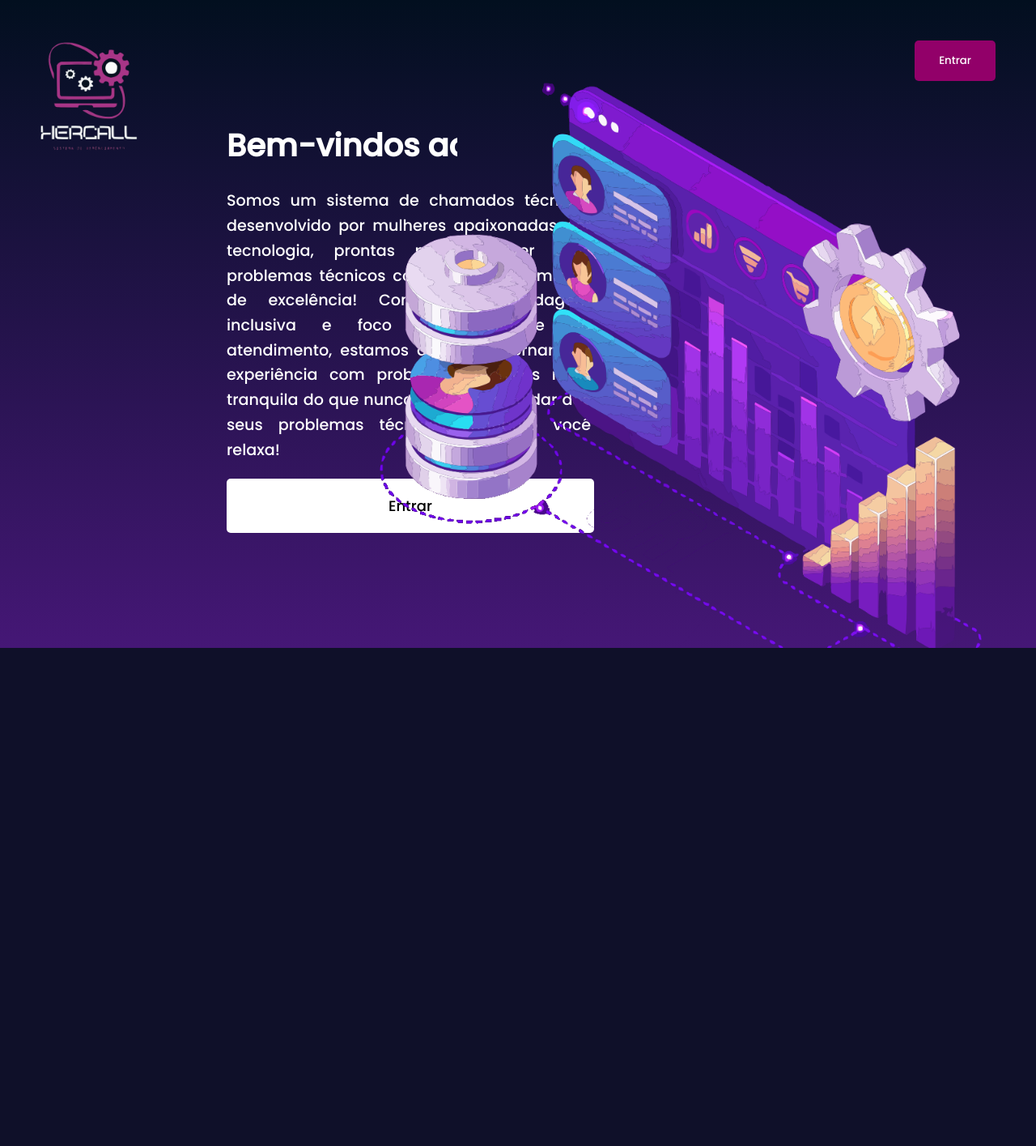
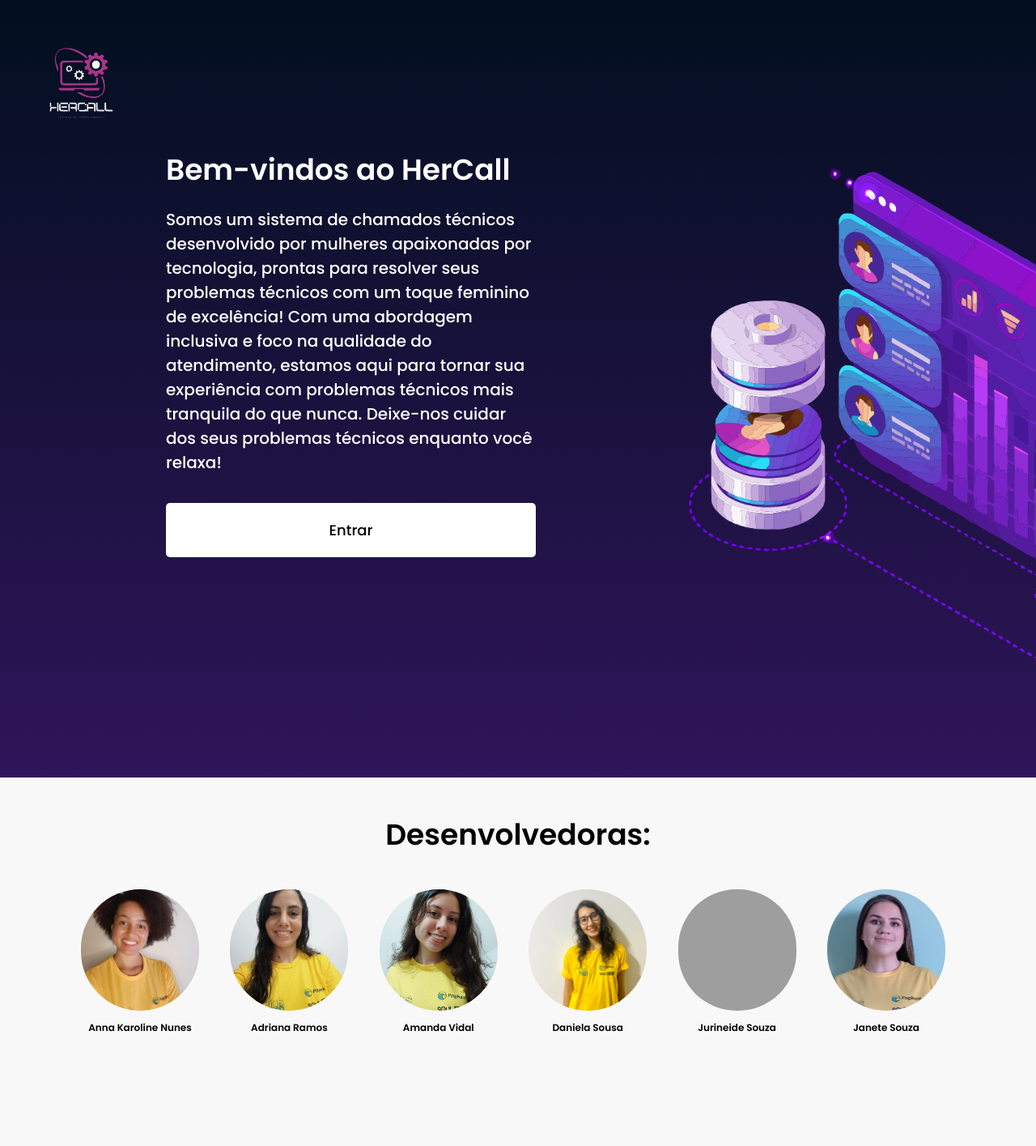
Before and after one commit to Adrianaramss/hercall, a Spring app: template src/main/resources/templates/homepage.html in a window 1280 px wide. Shown: the whole page at 81% size. Before the commit the page ends 800 px from the top, so only its background shows below. Run offline with Thymeleaf, Linux system fonts and the light colour scheme; the template is opened without the code that fills it, so the values that code supplies are empty; grey boxes are pictures that could not be loaded.

Commit message:
fotos de perfil adicionadas e alteraçoes na homePage ( area quem somos) e reoganização do codigo

```diff
--- a/src/main/resources/templates/homepage.html
+++ b/src/main/resources/templates/homepage.html
@@ -1,17 +1,22 @@
 <!DOCTYPE html>
 <html lang="en">
 <head>
-    <meta charset="UTF-8">
-    <title>Home</title>
+    <meta charset="UTF-8" />
+    <meta name="viewport" content="width=device-width, initial-scale=1.0" />
+    <title>homePage</title>
+    <link rel="stylesheet" href="https://fonts.googleapis.com/css2?family=Poppins:wght@500;600&display=swap" />
     <style>
-        @import url('https://fonts.googleapis.com/css2?family=Poppins:ital,wght@0,300;1,300&display=swap');
- @import url('https://fonts.googleapis.com/css2?family=Poppins:ital,wght@0,500;1,500&display=swap');
+        html, body {
+            margin: 0;
+            padding: 0;
+            height: 100%;
+        }
+        .main-container {
+            background: linear-gradient(#020f1f, #451776);
+            position: relative;
+            overflow: hidden;
+        }
 
-body {
- background: linear-gradient(#020F1F, #451776);
- height: 100vh;
- margin: 0;
-}
         @keyframes typing {
         0% {
             width: 0;
@@ -25,51 +30,143 @@ body {
             border-color: transparent;
         }
     }
-h1 {
-        font-size: 2em;
-        color: white;
+        .logo {
+            width: 131px;
+            height: 111px;
+            background-position: center;
+            background-image: url(hercall.png);
+            background-size: cover;
+            background-repeat: no-repeat;
+            position: absolute;
+            top: 48px;
+            left: 35px;
+            z-index: 16;
+        }
+        .container-quem-somos {
+            max-width: 100%;
+            height: 455px;
+            font-size: 0;
+            background-color: #f8f8f8;
+            position: relative;
+            overflow: visible auto;
+            margin: 960px 0 0 0;
+        }
+        .titulo {
+            display: flex;
+            height: 60px;
+            justify-content: flex-start;
+            align-items: flex-start;
+            font-family: "Poppins", sans-serif;
+            font-size: 36px;
+            font-weight: 600;
+            line-height: 54px;
+            color: #ffffff;
+            position: absolute;
+            top: 159px;
+            left: 205px;
+            text-align: left;
+            white-space: nowrap;
+            z-index: 22;
+            animation: typing 4s steps(30, end) infinite, blink-caret 0.75s step-end infinite;
+        }
+        .subtitulo {
+            display: flex;
+            width: 457px;
+            height: 320px;
+            align-items: flex-start;
+            font-family: "Poppins", sans-serif;
+            font-size: 20px;
+            font-weight: 500;
+            line-height: 30px;
+            color: #ffffff;
+            position: absolute;
+            top: 239px;
+            left: 205px;
+            text-align: justified;
+            z-index: 1;
+        }
+        .img-engrenagem {
+            width: 663px;
+            height: 650px;
+            background-position: center;
+            background-image: url(engrenagem.png);
+            background-size: cover;
+            background-repeat: no-repeat;
+            position: absolute;
+            top: 189px;
+            left: 850px;
+            z-index: 23;
+        }
+        .titulo-desenvolvedoras {
+            display: flex;
+            width: 100%;
+            height: 62px;
+            justify-content: center;
+            align-items: flex-start;
+            font-family: "Poppins", sans-serif;
+            font-size: 36px;
+            font-weight: 600;
+            line-height: 54px;
+            color: #000000;
+            position: relative;
             text-align: center;
             white-space: nowrap;
-        overflow: hidden;
-        border-right: 0.15em solid white;
-        animation: typing 4s steps(30, end) infinite, blink-caret 0.75s step-end infinite;
+            z-index: 9;
+            margin: 44px 0 0 0;
         }
-p {
-    font-size: 1em;
-    line-height: 1.6;
-    text-align: justify;
-    margin-top: 0;
-    margin-bottom: 20px;
+        .div-fotos-quem-somos {
+            display: flex;
+            width: calc(100% - 212px);
+            height: 151.034px;
+            justify-content: space-between;
+            align-items: center;
+            position: relative;
+            z-index: 18;
+            margin: 52px 0 0 100px; /* Ajuste para mover as fotos um pouco mais para a esquerda */
         }
-.caixa-texto {
+        .foto1, .foto2, .foto3, .foto4, .foto5, .foto6 {
+            width: 146px;
+            height: 150px;
+            flex-shrink: 0;
+            background-position: center;
+            background-size: cover;
+            background-repeat: no-repeat;
+            position: relative;
+            z-index: 6;
+        }
+        .foto1 { background-image: url(Karol.jpeg); border-radius: 73px; }
+        .foto2 { background-image: url(Adriana_Ramos.jpg); border-radius: 79px; }
+        .foto3 { background-image: url(Amanda_Vidal.jpg); border-radius: 79.5px; }
+        .foto4 { background-image: url(Daniela_Sousa.jpeg); border-radius: 83px; }
+        .foto5 { background-image: url(Jurineide.jpg); border-radius: 72.039px; }
+        .foto6 { background-image: url(Janete.png); border-radius: 73px; }
+
+        .button-entrar-superior {
+            width: 150px;
+            height: 55px;
+            color:white;
+            background-color: #920069;
+            border-radius: 5px;
+            position: absolute;
+            top: 50px;
+            left: 1400px;
+            z-index: 20;
             font-family: "Poppins", sans-serif;
- background-color: rgba(255, 255, 255, 0);
- color: white;
- padding: 30px;
- width: 450px;
- height: 550px;
- position: fixed;
- top: 50%;
- left: 250px;
-      transform: translateY(-50%);
-      text-align: center;
-      font-size: 1.2em;
-    }
-.top-right {
-        font-family: "Poppins", sans-serif;
-        position: fixed;
-        top: 50px;
-        right: 50px;
-        background-color: #920069;
-        color: white;
             padding: 15px 30px;
             border: none;
             border-radius: 5px;
             cursor: pointer;
         }
-.top-white {
+        .button-entrar-inferior {
+            width: 457px;
+            height: 66.531px;
+            background-color: #ffffff;
+            border-radius: 5px;
+            position: absolute;
+            top: 621.469px;
+            left: 205px;
+            z-index: 3;
             font-family: "Poppins", sans-serif;
-        background-color: #ffffff;
             color: black;
             padding: 20px 200px;
             border: none;
@@ -78,288 +175,76 @@ p {
             font-size: large;
             }
 
-.logo {
- position: fixed;
- top: 20px;
- left: 10px;
- width: 200px;
- height: auto;
+        .legenda {
+            display: flex;
+            justify-content: center;
+            font-family: "Poppins", sans-serif;
+            font-size: 12px;
+            font-weight: 600;
+            line-height: 18px;
+            color: #000000;
+            white-space: nowrap;
         }
-
-img {
- position: fixed;
- top: 80px;
- right: 30px;
- width: 800px;
- height: auto;
-}
-
-.div-quemSomos{
-       width:1440px;
-       height:455px;
-       font-size:0px;
-       background-color:#f8f8f8;
-       position:relative;
-       overflow:visible auto;
-       margin:122px 0 0 0
-       }
-
-
-       .titulo-quemSomos{
-       display:flex;
-       width:1440px;
-       height:62px;
-       justify-content:center;
-       align-items:flex-start;
-       font-family:Poppins, var(--default-font-family);
-       font-size:36px;
-       font-weight:600;
-       line-height:54px;
-       color:#000000;
-       position:relative;
-       text-align:center;
-       white-space:nowrap;
-       z-index:24;
-       margin:44px 0 0 0
-       }
-
-
-       .fotos{
-       display:flex;
-       width:1127.98px;
-       height:151.034px;
-       justify-content:space-between;
-       align-items:center;
-       position:relative;
-       z-index:33;
-       margin:52px 0 0 179px
-       }
-       .foto1{
-           width:146px;
-           height:150px;
-           flex-shrink:0;
-           background-position:center;
-           background-image:url(Karol.jpeg);
-           background-size:cover;
-           background-repeat:no-repeat;
-           border-radius:73px;
-           position:relative;
-           z-index:21
-       }
-
-
-       .foto2{
-       width:140px;
-       height:150px;
-       flex-shrink:0;
-       background-position:center;
-       background-image:url(Adriana_Ramos.jpg);
-       background-size:cover;
-       background-repeat:no-repeat;
-       border-radius:79px;
-       position:relative;
-       z-index:22
-       }
-
-
-       .foto3{
-       width:146px;
-       height:151.034px;
-       flex-shrink:0;
-       background-position:center;
-       background-image:url(Amanda_Vidal.jpg);
-       background-size:cover;
-       background-repeat:no-repeat;
-       border-radius:79.5px;
-       position:relative;
-       z-index:23
-       }
-
-
-       .foto4{
-       width:148.98px;
-       height:150px;
-       flex-shrink:0;
-       background-position:center;
-       background-image:url(Daniela_Sousa.jpeg);
-       background-size:cover;
-       background-repeat:no-repeat;
-       border-radius:83px;
-       position:relative;
-       z-index:32
-       }
-
-
-       .foto5{
-       width:145px;
-       height:151px;
-       flex-shrink:0;
-       background-position:center;
-       background-image:url(Jurineide.jpg);
-       background-size:cover;
-       background-repeat:no-repeat;
-       border-radius:72.039px;
-       position:relative;
-       z-index:20
-       }
-
-
-       .foto6{
-       width:148.98px;
-       height:150px;
-       flex-shrink:0;
-       background-position:center;
-       background-image:url(Janete.png);
-       background-size:cover;
-       background-repeat:no-repeat;
-       border-radius:73px;
-       position:relative;
-       z-index:33
-       }
-
-
-       .legenda-nomes{
-           width:1121px;
-           height:24px;
-           position:relative;
-           z-index:30;
-           margin:14.966px 0 0 179px
-       }
-
-
-       .nome1{
-       display:flex;
-       width:146px;
-       height:24px;
-       justify-content:center;
-       align-items:flex-start;
-       font-family:Poppins, var(--default-font-family);
-       font-size:12px;
-       font-weight:600;
-       line-height:18px;
-       color:#000000;
-       position:absolute;
-       top:0;
-       left:0;
-       text-align:center;
-       white-space:nowrap;
-       z-index:25
-       }
-       .nome2{
-       display:flex;
-       width:158px;
-       height:24px;
-       justify-content:center;
-       align-items:flex-start;
-       font-family:Poppins, var(--default-font-family);
-       font-size:12px;
-       font-weight:600;
-       line-height:18px;
-       color:#000000;
-       position:absolute;
-       top:0;
-       left:192px;
-       text-align:center;
-       white-space:nowrap;
-       z-index:26
-       }
-
-
-       .nome3{
-       display:flex;
-       width:158px;
-       height:24px;
-       justify-content:center;
-       align-items:flex-start;
-       font-family:Poppins, var(--default-font-family);
-       font-size:12px;
-       font-weight:600;
-       line-height:18px;
-       color:#000000;
-       position:absolute;
-       top:0;
-       left:389px;
-       text-align:center;
-       white-space:nowrap;
-       z-index:27
-       }
-
-
-       .nome4{
-       display:flex;
-       width:156px;
-       height:24px;
-       justify-content:center;
-       align-items:flex-start;
-       font-family:Poppins, var(--default-font-family);
-       font-size:12px;
-       font-weight:600;
-       line-height:18px;
-       color:#000000;
-       position:absolute;
-       top:0;
-       left:587px;
-       text-align:center;
-       white-space:nowrap;
-       z-index:30
-       }
-
-
-       .nome5{
-       display:flex;
-       width:150px;
-       height:18px;
-       justify-content:center;
-       align-items:flex-start;
-       font-family:Poppins, var(--default-font-family);
-       font-size:12px;
-       font-weight:600;
-       line-height:18px;
-       color:#000000;
-       position:absolute;
-       top:0;
-       left:785px;
-       text-align:center;
-       white-space:nowrap;
-       z-index:28
-       }
-
-
-       .nome6{
-       display:flex;
-       width:136px;
-       height:21px;
-       justify-content:center;
-       align-items:flex-start;
-       font-family:Poppins, var(--default-font-family);
-       font-size:12px;
-       font-weight:600;
-       line-height:18px;
-       color:#000000;
-       position:absolute;
-       top:0;
-       left:985px;
-       text-align:center;
-       white-space:nowrap;
-       z-index:29
-       }
-
     </style>
 </head>
 <body>
+<div class="main-container">
+
+    <div class="conteudo">
+        <div class="logo"></div>
         <div class="caixa-texto">
-    <h1>Bem-vindos ao HerCall</h1>
-    <p>Somos um sistema de chamados técnicos desenvolvido por mulheres apaixonadas por tecnologia,
-        prontas para resolver seus problemas técnicos com um toque feminino de excelência! Com uma
-        abordagem inclusiva e foco na qualidade do atendimento,
-        estamos aqui para tornar sua experiência com problemas técnicos mais tranquila do que nunca.
-        Deixe-nos cuidar dos seus problemas técnicos enquanto você relaxa!</p>
-    <button class="top-white">Entrar</button>
+            <h1 class="titulo">Bem-vindos ao HerCall</h1>
+            <h2 class="subtitulo">
+                Somos um sistema de chamados técnicos desenvolvido por mulheres
+                apaixonadas por tecnologia, prontas para resolver seus problemas
+                técnicos com um toque feminino de excelência! Com uma abordagem
+                inclusiva e foco na qualidade do atendimento, estamos aqui para tornar
+                sua experiência com problemas técnicos mais tranquila do que nunca.
+                Deixe-nos cuidar dos seus problemas técnicos enquanto você relaxa!
+            </h2>
+        </div>
+        <button class="button-entrar-inferior">Entrar</button>
+    </div>
+    <div class="conteudo-direito">
+        <div class="img-engrenagem"></div>
+        <button class="button-entrar-superior">Entrar</button>
+    </div>
+
+    <div class="container-quem-somos">
+        <h1 class="titulo-desenvolvedoras">Desenvolvedoras:</h1>
+        <div class="div-fotos-quem-somos">
+            <div>
+                <div class="foto1"></div>
+                <p class="legenda">Anna Karoline Nunes</p>
+            </div>
+
+            <div>
+                <div class="foto2"></div>
+                <p class="legenda">Adriana Ramos</p>
+            </div>
+
+            <div>
+                <div class="foto3"></div>
+                <p class="legenda">Amanda Vidal</p>
+            </div>
+
+            <div>
+                <div class="foto4"></div>
+                <p class="legenda">Daniela Sousa</p>
+            </div>
+
+            <div>
+                <div class="foto5"></div>
+                <p class="legenda">Jurineide Souza</p>
+            </div>
+
+            <div>
+                <div class="foto6"></div>
+                <p class="legenda">Janete Souza</p>
+            </div>
+        </div>
 
     </div>
-<button class="top-right">Entrar</button>
-
-<img src="hercall.png" alt="Logomarca" class="logo">
-<img src="engrenagem.png" alt="Imagem" class="imagem">
+</div>
 </body>
 </html>
```
Also changed, not shown: src/main/resources/templates/Adriana_Ramos.jpg (added), src/main/resources/templates/Amanda_Vidal.jpg (added), src/main/resources/templates/Daniela_Sousa.jpeg (added), src/main/resources/templates/Janete.png (added), src/main/resources/templates/Karol.jpeg (added), 1 other file. Lines whose indentation alone changed are shown as unchanged.
